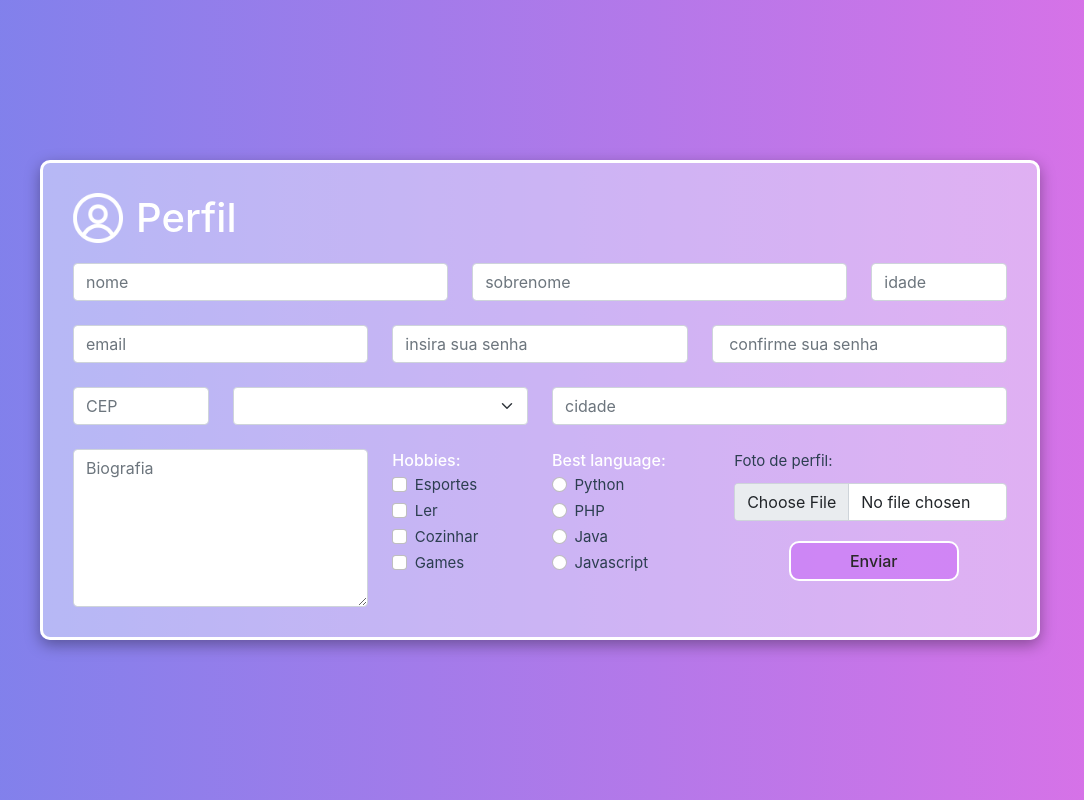
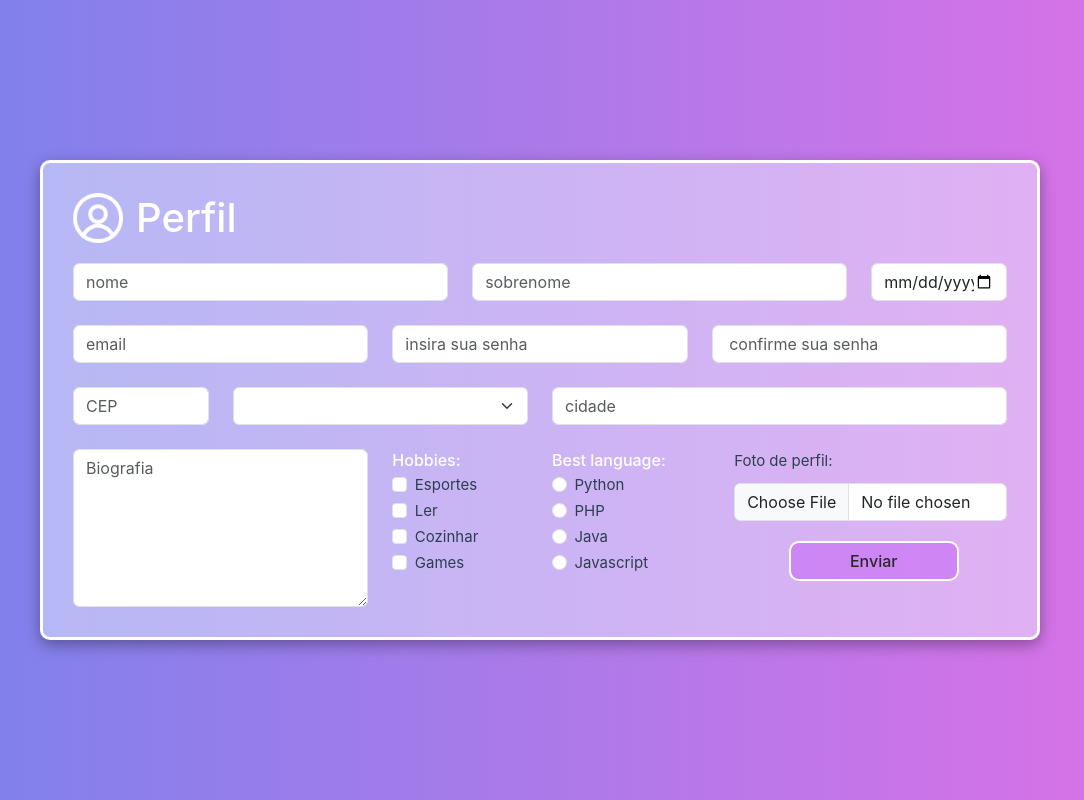
Before and after one commit to isabellirosa/projeto1-forms, a Vue app: page / in a window 1280 px wide. Shown: the whole page, without its empty margins (100-1184 px from the left). Built offline with nearby package versions, Linux system fonts and the light colour scheme.

Commit message:
CHORE: Finalizando Formulario

```diff
--- a/index.html
+++ b/index.html
@@ -3,11 +3,10 @@
   <head>
     <meta charset="UTF-8">
     <link rel="icon" href="/favicon.ico">
-    <link href="https://cdn.jsdelivr.net/npm/bootstrap@5.0.2/dist/css/bootstrap.min.css" rel="stylesheet" integrity="sha384-EVSTQN3/azprG1Anm3QDgpJLIm9Nao0Yz1ztcQTwFspd3yD65VohhpuuCOmLASjC" crossorigin="anonymous">
     <meta name="viewport" content="width=device-width, initial-scale=1.0">
     <title>Vite App</title>
   </head>
-  <body style=" background-image: linear-gradient( to right, rgb(122, 130, 236), rgb(221, 113, 231) );">
+  <body>
     <div id="app"></div>
     <script type="module" src="/src/main.js"></script>
   </body>
--- a/package.json
+++ b/package.json
@@ -15,6 +15,8 @@
     "format": "prettier --write src/"
   },
   "dependencies": {
+    "@popperjs/core": "^2.11.8",
+    "bootstrap": "^5.3.3",
     "vue": "^3.4.21"
   },
   "devDependencies": {
--- a/src/App.vue
+++ b/src/App.vue
@@ -1,15 +1,13 @@
-nome de variaveis tags reactive validar senha
-
 <script setup>
-import { ref, computed } from "vue";
+import { ref, reactive, computed } from "vue";
 const enviado = ref(false);
 
-const usuario = ref({
+const usuario = reactive({
   nome: "",
   sobrenome: "",
-  idade: "",
+  nascimento: "",
   senha: "",
-  confirmacaoSenha:"",
+  confirmacaoSenha: "",
   cep: "",
   estado: "",
   cidade: "",
@@ -19,13 +17,15 @@ const usuario = ref({
   avatar: "",
 });
 
+const validacao = computed(() =>
+  usuario.senha == usuario.confirmacaoSenha ? "" : "senha-invalida"
+);
+
 function enviar() {
-  if(usuario.value.senha===usuario.value.confirmacaoSenha){
-  enviado.value = true;}
+  if (usuario.senha === usuario.confirmacaoSenha) {
+    enviado.value = true;
+  }
 }
-
-const validate= computed(()=> usuario.value.senha==usuario.value.confirmacaoSenha?'':'senha-invalida'
-)
 
 const estados = [
   { sigla: "AC", nomeEstado: "Acre" },
@@ -56,36 +56,35 @@ const estados = [
   { sigla: "SE", nomeEstado: "Sergipe" },
   { sigla: "TO", nomeEstado: "Tocantins" },
 ];
+
 function handleFileUpload(e) {
   const target = e.target;
   console.log(target);
   if (target && target.files) {
     const file = target.files[0];
-    usuario.value.avatar = URL.createObjectURL(file);
+    usuario.avatar = URL.createObjectURL(file);
   }
 }
 </script>
 
 <template>
-  <div class="main">
-    <!-- <div v-if="enviado">
-      <img v-if="usuario.avatar" class="avatar" :src="usuario.avatar" />
-      <p v-for="(value, key) of usuario" :key="key">{{ key }}: {{ value }}</p>
-    </div> -->
+  <main>
     <div class="perfil-usuario" v-if="enviado">
       <section class="informacoes-principais">
         <img v-if="usuario.avatar" class="avatar" :src="usuario.avatar" />
         <div class="nome-email">
           <h1>{{ usuario.nome }}</h1>
           <h2>{{ usuario.sobrenome }}</h2>
-          <h3>{{ usuario.email }}</h3>
+          <div class="usuario-email">
+            <h3>{{ usuario.email }}</h3>
+          </div>
         </div>
       </section>
       <div class="informacoes-usuario">
         <section class="container endereco">
           <span>Cep: {{ usuario.cep }}</span>
-          <span>Cidade: {{ usuario.estado }}</span>
-          <span>Santa Catarina: {{ usuario.estado }}</span>
+          <span>Cidade: {{ usuario.cidade }}</span>
+          <span>Estado: {{ usuario.estado }}</span>
         </section>
       </div>
       <div class="container-biografia-preferidos">
@@ -103,12 +102,11 @@ function handleFileUpload(e) {
           </div>
         </section>
       </div>
-      <!-- <p v-for="(value, key) of usuario" :key="key">{{ key }}: {{ value }}</p> -->
     </div>
     <div class="perfil" v-else>
       <img src="../src/perfil (2).png" width="40px" />
       <h1>Perfil</h1>
-      <form @submit.prevent="enviar()" class="row g-4" validate>
+      <form @submit.prevent="enviar()" class="row g-4" validation>
         <div class="col-md-5">
           <input
             v-model="usuario.nome"
@@ -131,11 +129,11 @@ function handleFileUpload(e) {
         </div>
         <div class="col-md-2">
           <input
-            v-model="usuario.idade"
-            type="number"
+            v-model="usuario.nascimento"
+            type="date"
             class="form-control"
             id="inputPassword4"
-            placeholder="idade"
+            placeholder="nascimento"
             required
           />
         </div>
@@ -164,17 +162,19 @@ function handleFileUpload(e) {
             v-model="usuario.confirmacaoSenha"
             type="password"
             class="form-control"
-            :class="validate"
+            :class="validacao"
             id="inputPassword4"
             placeholder=" confirme sua senha"
             required
           />
-          <div v-if="usuario.senha!=usuario.confirmacaoSenha" style="color:red">senha incorreta</div>
+          <div v-if="usuario.senha != usuario.confirmacaoSenha" style="color: red">
+            senha incorreta
+          </div>
         </div>
         <div class="col-md-2">
           <input
             v-model="usuario.cep"
-            type="text"
+            type="number"
             class="form-control"
             id="inputZip"
             placeholder="CEP"
@@ -190,8 +190,8 @@ function handleFileUpload(e) {
             required
           >
             <option selected disabled>Estado</option>
-            <option v-for="option in estados" :key="option">
-              {{ option.sigla }}
+            <option v-for="opcao in estados" :key="opcao" :value="opcao.nomeEstado">
+              {{ opcao.sigla }}
             </option>
           </select>
         </div>
@@ -202,6 +202,7 @@ function handleFileUpload(e) {
             class="form-control"
             id="inputCity"
             placeholder="cidade"
+            required
           />
         </div>
 
@@ -212,6 +213,7 @@ function handleFileUpload(e) {
             rows="6"
             placeholder="Biografia"
             class="form-control"
+            required
           />
         </div>
         <div class="col-2">
@@ -257,7 +259,6 @@ function handleFileUpload(e) {
             <label class="form-check-label" for="games"> Games </label>
           </div>
         </div>
-
         <div class="col-2">
           <h1 class="categorias">Best language:</h1>
           <div class="form-check">
@@ -303,24 +304,24 @@ function handleFileUpload(e) {
         </div>
         <div class="col-4">
           <div class="form-check">
-            <label class="form-check-label" for="inputGroupFile01">Foto de perfil:</label>
+            <label class="form-check-label" for="inputFile">Foto de perfil:</label>
             <input
               type="file"
               class="form-control"
-              id="inputGroupFile01"
+              id="inputFile"
               @change="handleFileUpload($event)"
+              required
             />
-            <input type="submit" class="btn btn-primary" value="Enviar">
-
+            <input type="submit" class="btn btn-primary" value="Enviar" />
           </div>
         </div>
       </form>
     </div>
-  </div>
+  </main>
 </template>
 "
 <style scoped>
-.senha-invalida{
+.senha-invalida {
   border: 1px solid red;
 }
 .informacoes-usuario {
@@ -344,7 +345,7 @@ img {
   font-size: medium;
 }
 
-.main {
+main {
   position: absolute;
   top: 50%;
   left: 50%;
@@ -357,7 +358,7 @@ img {
   box-shadow: rgba(0, 0, 0, 0.35) 0px 5px 15px;
 }
 
-#inputGroupFile01 {
+#inputFile {
   margin-top: 10px;
 }
 
@@ -386,23 +387,30 @@ img {
 .nome-email {
   padding: 20px;
 }
+.usuario-email {
+  display: flex;
+  align-items: center;
+  justify-content: center;
+  margin: 10px;
+}
 .informacoes-principais h1 {
   display: inline;
   color: #4d4b4b;
-  font-size: 35px;
+  font-size: 25px;
 }
 .informacoes-principais h2 {
   display: inline;
-  font-size: 35px;
+  font-size: 25px;
   color: #4d4b4b;
   margin-left: 10px;
 }
 .informacoes-principais h3 {
-  font-size: 22px;
+  display: inline;
+  font-size: 18px;
   color: #4d4b4b;
 }
 .informacoes-principais img {
-  width: 130px;
+  width: 90px;
   border-radius: 50%;
   border: 3px solid #4d4b4b;
   margin-bottom: 20px;
@@ -429,27 +437,26 @@ img {
 }
 .endereco span {
   color: white;
-  font-size: 20px;
+  font-size: 18px;
   margin: 50px;
 }
 span {
   color: white;
-  font-size: 20px;
+  font-size: 18px;
 }
-.hobbies{
+.hobbies {
   display: block;
-
 }
 .biografia h1 {
   font-size: 25px;
   color: white;
 }
-.preferidos{
+.preferidos {
   padding: 25px;
   width: 40%;
   min-height: 220px;
 }
-.biografia{
+.biografia {
   padding: 25px;
   width: 50%;
   min-height: 220px;
--- a/src/assets/main.css
+++ b/src/assets/main.css
@@ -1,4 +1,8 @@
 @import './base.css';
+
+body{
+  background-image: linear-gradient( to right, rgb(122, 130, 236), rgb(221, 113, 231) );
+}
 
 #app {
   max-width: 1280px;
--- a/src/main.js
+++ b/src/main.js
@@ -1,3 +1,6 @@
+import 'bootstrap';
+import 'bootstrap/dist/css/bootstrap.css';
+import 'bootstrap/dist/js/bootstrap.js';
 import './assets/main.css'
 
 import { createApp } from 'vue'
```
Also changed, not shown: 1 other file (tests, documents, lock files or other folders).
